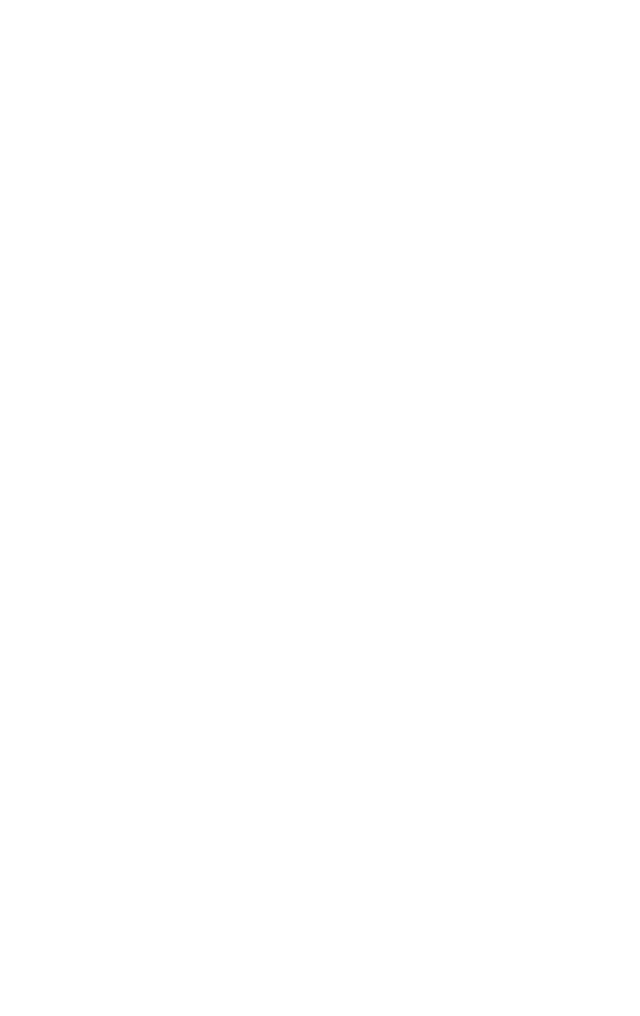
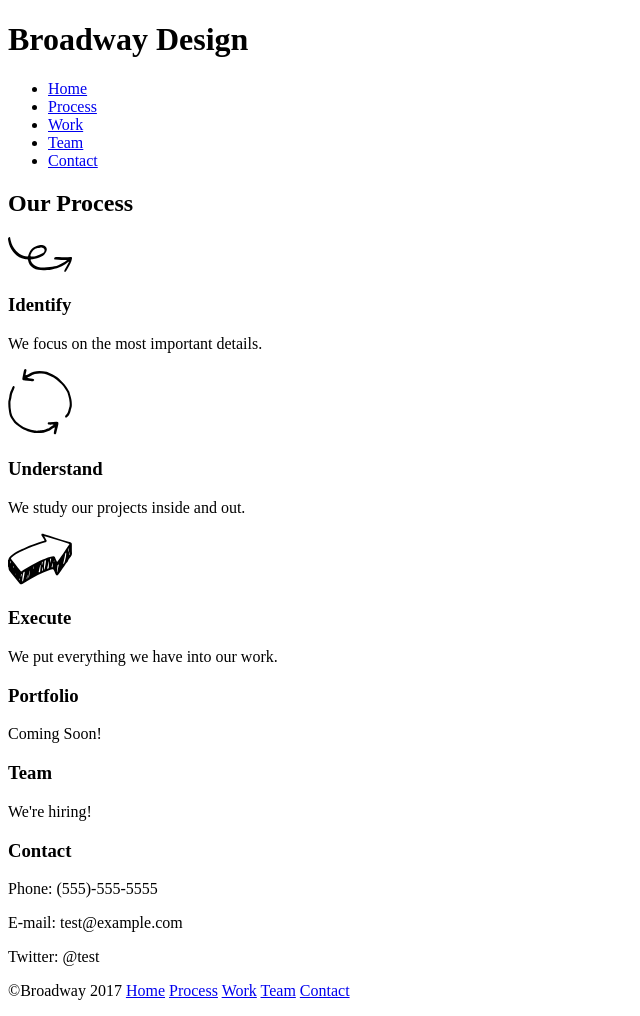
Before and after one commit to iriswyss/broadway_design, a plain HTML site: page index.html in a window 1280 px wide. Shown: the whole page, without its empty margins (0-640 px from the left). Before the commit the page ends 800 px from the top, so only its background shows below. Drawn offline with Linux system fonts and the light colour scheme.

Commit message:
grundstruktur html

```diff
--- a/index.html
+++ b/index.html
@@ -7,5 +7,61 @@
     <title>Broadway Design</title>
   </head>
   <body>
+    <div class="header">
+      <h1>Broadway Design</h1>
+      <div class="navigation">
+        <ul>
+          <li><a href="#">Home</a></li>
+          <li><a href="#">Process</a></li>
+          <li><a href="#">Work</a></li>
+          <li><a href="#">Team</a></li>
+          <li><a href="#">Contact</a></li>
+        </ul>
+      </div>
+    </div>
+
+    <div class="main">
+      <h2>Our Process</h2>
+      <div class="steps">
+          <div class="imgage">
+            <img src="./resources/images/identify.svg" alt="Icon Identify">
+          </div>
+          <h3>Identify</h3>
+          <p>We focus on the most important details.</p>
+      </div>
+      <div class="steps">
+          <div class="imgage">
+            <img src="./resources/images/understand.svg" alt="Icon Understand">
+          </div>
+          <h3>Understand</h3>
+          <p>We study our projects inside and out.</p>
+      </div>
+      <div class="steps">
+          <div class="imgage">
+            <img src="./resources/images/execute.svg" alt="Icon Execute">
+          </div>
+          <h3>Execute</h3>
+          <p>We put everything we have into our work.</p>
+      </div>
+    </div>
+
+    <div class="motto">
+        <h3 class="header--motto"></h3>
+    </div>
+
+    <div class="side">
+        <h3>Portfolio</h3>
+        <p>Coming Soon!</p>
+        <h3>Team</h3>
+        <p>We're hiring!</p>
+        <h3>Contact</h3>
+        <p>Phone: (555)-555-5555</p>
+        <p>E-mail: test@example.com</p>
+        <p>Twitter: @test</p>
+    </div>
+
+    <div class="footer">
+      <p>©Broadway 2017 <a href="#">Home</a> <a href="#">Process</a> <a href="#">Work</a> <a href="#">Team</a> <a href="#">Contact</a></p>
+    </div>
   </body>
 </html>
```
Also changed, not shown: resources/images/execute.svg (added), resources/images/identify.svg (added), resources/images/the-flatiron-building.png (added), resources/images/understand.svg (added), resources/specs/broadway.png (added), resources/specs/broadway_redline.jpg (added).
